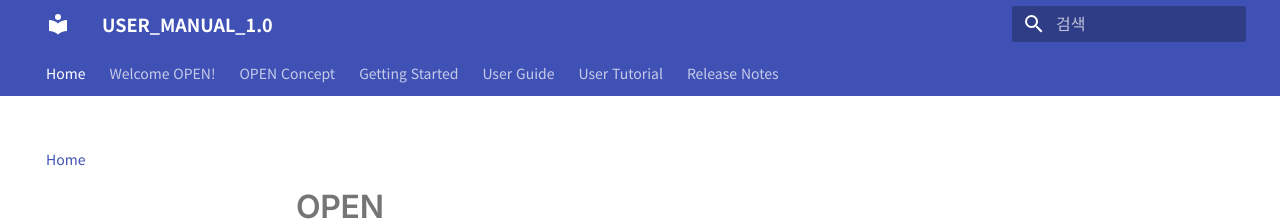
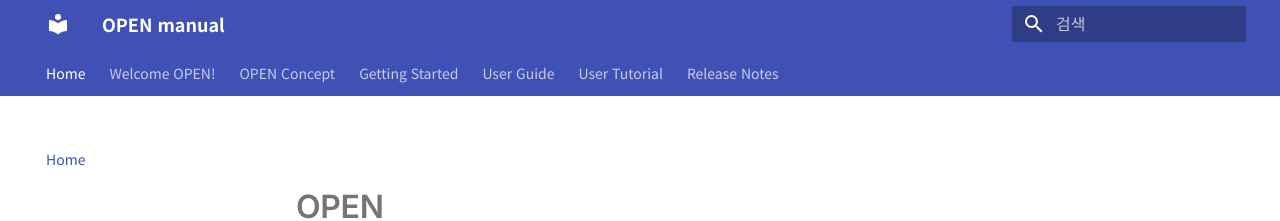
Before and after one commit to HyojinKim0920/OPEN_user_manual, an MkDocs documentation site: the page built from docs/index.md, in a window 1280 px wide. Shown: the top 221 px of the page. Built offline with MkDocs 1.6.1 and Material for MkDocs 9.7.7, drawn with Linux system fonts in a browser that asks for light colours.

Commit message:
site_name

```diff
--- a/mkdocs.yml
+++ b/mkdocs.yml
@@ -1,5 +1,5 @@
 
-site_name: USER_MANUAL_1.0
+site_name: OPEN manual
 site_url: ""
 
 theme:
```
